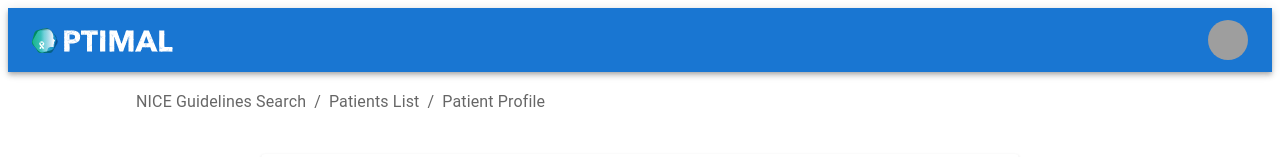
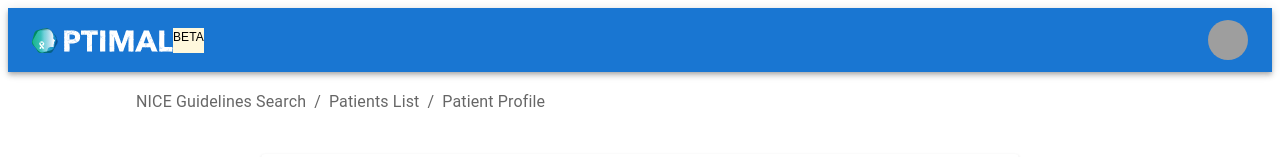
Before and after one commit to Niveydhithaa/GP-webapp, a React (Create React App) app: page /patientprofile in a window 1280 px wide. Shown: the top 157 px of the page. Built offline with nearby package versions, Linux system fonts and the light colour scheme; grey boxes are pictures that could not be loaded.

Commit message:
gpprofile connection and other navbar changes

```diff
--- a/src/components/Navbar.tsx
+++ b/src/components/Navbar.tsx
@@ -10,14 +10,19 @@ import {
   Menu,
   MenuItem,
 } from "@mui/material";
+import {useNavigate} from "react-router-dom"
 
 const Navbar = () => {
+  const navigate = useNavigate();
   const [anchorElUser, setAnchorElUser] = useState<null | HTMLElement>(null);
   const handleOpenUserMenu = (event: React.MouseEvent<HTMLElement>) => {
     setAnchorElUser(event.currentTarget);
   };
   const handleCloseUserMenu = () => {
     setAnchorElUser(null);
+  };
+  const handleOpenGPProfile = () => {
+    navigate("/gpprofile")
   };
   return (
     <AppBar position="static">
@@ -27,7 +32,7 @@ const Navbar = () => {
             variant="h6"
             noWrap
             component="a"
-            href="/"
+            href="/home"
             sx={{
               mr: 2,
               display: { xs: "none", md: "flex" },
@@ -39,6 +44,7 @@ const Navbar = () => {
             }}
           >
             <img src="App Bar Logo.png"></img>
+            <Typography sx={{fontFamily: "arial", backgroundColor: "cornsilk", color: "black",}} fontSize="12px" >BETA</Typography>
           </Typography>
           <Box flexGrow={1}></Box>
           <Box flexGrow={0}>
@@ -61,7 +67,7 @@ const Navbar = () => {
               open={Boolean(anchorElUser)}
               onClose={handleCloseUserMenu}
             >
-              <MenuItem onClick={handleCloseUserMenu}>
+              <MenuItem onClick={handleOpenGPProfile}>
                 <Typography textAlign="center">Profile</Typography>
               </MenuItem>
               <MenuItem onClick={handleCloseUserMenu}>
```
